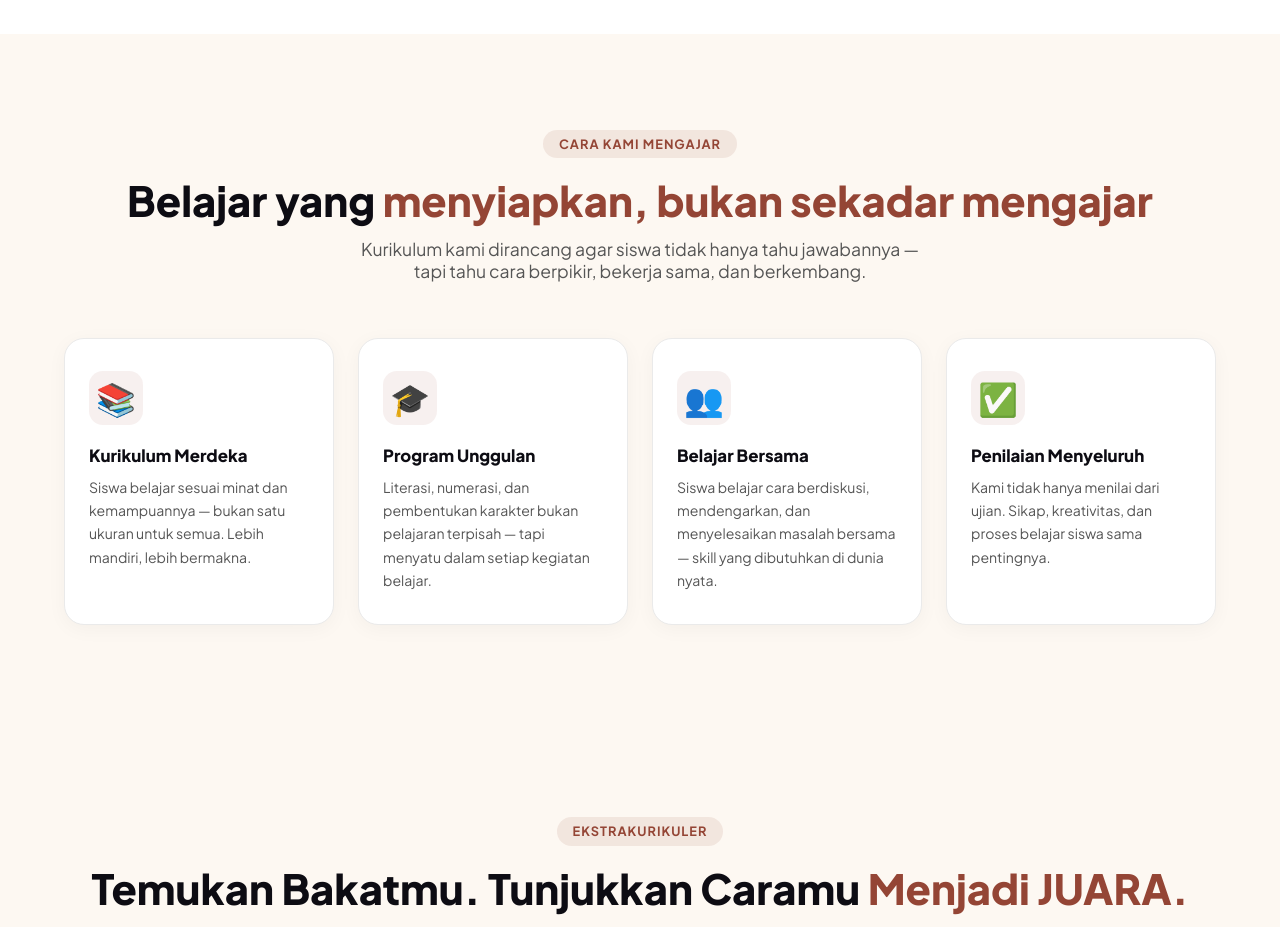
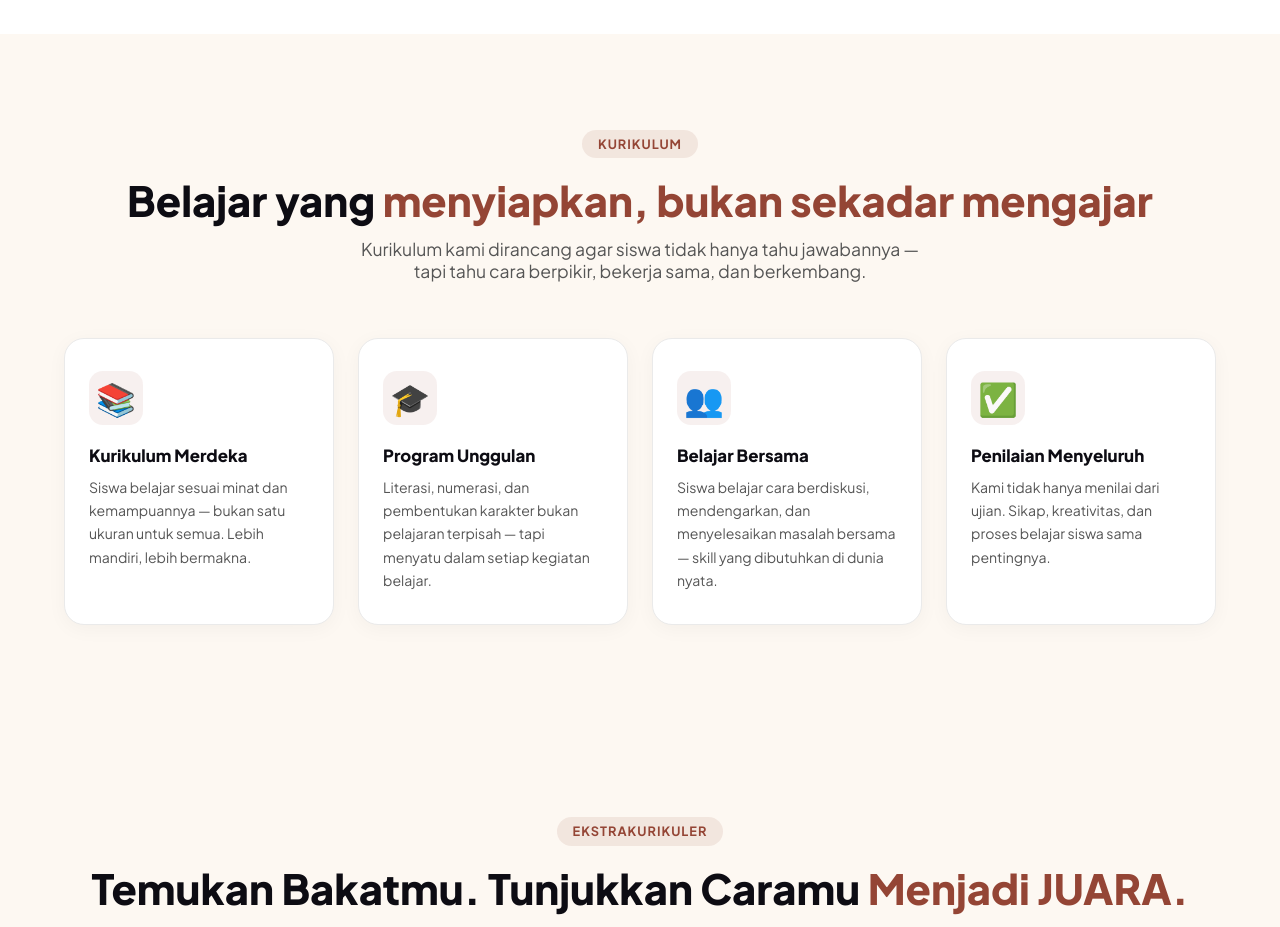
Before and after one commit to Santosa-Dev1507/website-smpn5-klaten, a Next.js app: page / in a window 1280 px wide. Shown: the part 1840-2767 px from the top of the page. Built offline with nearby package versions, Linux system fonts and the light colour scheme.

Commit message:
fix: revert kurikulum badge to 'Kurikulum'

```diff
--- a/app/page.tsx
+++ b/app/page.tsx
@@ -169,7 +169,7 @@
       {/* ===== KURIKULUM ===== */}
       <section className={styles.kurikulum}>
         <div className={styles.sectionHeader}>
-          <div className={styles.sectionBadge}>Cara Kami Mengajar</div>
+          <div className={styles.sectionBadge}>Kurikulum</div>
           <h2>Belajar yang <span className={styles.highlightRed}>menyiapkan, bukan sekadar mengajar</span></h2>
           <p>Kurikulum kami dirancang agar siswa tidak hanya tahu jawabannya — tapi tahu cara berpikir, bekerja sama, dan berkembang.</p>
         </div>
```
